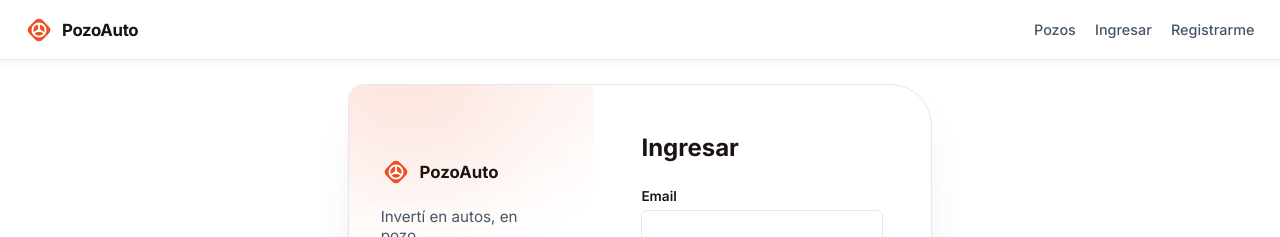
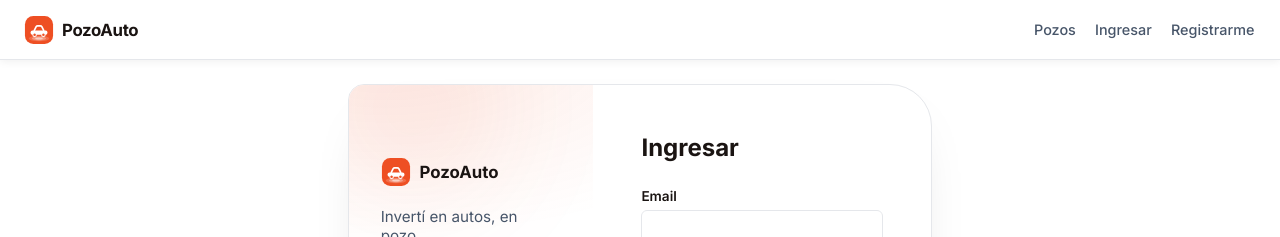
Before and after one commit to Sincro-arg/AH-front, an Angular app: page /login in a window 1280 px wide. Shown: the top 237 px of the page. Built offline with nearby package versions, Linux system fonts and the light colour scheme.

Commit message:
tarea 674: reemplazar el logo rombo/brujula por un componente app-logo con el icono de auto del favicon
Agent: c2

```diff
--- a/src/app/components/header/header.css
+++ b/src/app/components/header/header.css
@@ -40,12 +40,6 @@
 .header__brand:hover {
   text-decoration: none;
   color: var(--color-primary);
-}
-
-.header__logo {
-  width: 30px;
-  height: 30px;
-  flex-shrink: 0;
 }
 
 .header__brand-name {
--- a/src/app/components/header/header.html
+++ b/src/app/components/header/header.html
@@ -1,24 +1,7 @@
 <header class="header">
   <div class="header__inner">
     <a class="header__brand" [routerLink]="estaLogueado() ? '/cuenta' : '/'">
-      <svg
-        class="header__logo"
-        viewBox="0 0 32 32"
-        fill="none"
-        aria-hidden="true"
-        focusable="false"
-      >
-        <rect x="6" y="6" width="20" height="20" rx="5" fill="var(--color-primary)" transform="rotate(45 16 16)" />
-        <circle cx="16" cy="16" r="7" fill="none" stroke="#fff" stroke-width="2" />
-        <path
-          d="M16 16V10M16 16L21.2 19M16 16L10.8 19"
-          stroke="#fff"
-          stroke-width="2"
-          stroke-linecap="round"
-          stroke-linejoin="round"
-        />
-        <path d="M16 12.6 18.3 16.8H13.7Z" fill="#fff" />
-      </svg>
+      <app-logo />
       <span class="header__brand-name">PozoAuto</span>
     </a>
 
--- a/src/app/components/header/header.ts
+++ b/src/app/components/header/header.ts
@@ -1,11 +1,12 @@
 import { Component, computed, inject, ChangeDetectionStrategy } from '@angular/core';
 import { RouterLink } from '@angular/router';
 import { AuthService } from '../../services/auth.service';
+import { Logo } from '../logo/logo';
 
 @Component({
   selector: 'app-header',
   standalone: true,
-  imports: [RouterLink],
+  imports: [RouterLink, Logo],
   templateUrl: './header.html',
   changeDetection: ChangeDetectionStrategy.Default,
   styleUrl: './header.css',
--- a/src/app/components/login/login.css
+++ b/src/app/components/login/login.css
@@ -90,11 +90,6 @@
   font-weight: 800;
   font-size: 1.05rem;
   color: var(--color-text);
-}
-
-.login-page__brand-logo {
-  width: 30px;
-  height: 30px;
 }
 
 .login-page__tagline {
--- a/src/app/components/login/login.html
+++ b/src/app/components/login/login.html
@@ -7,18 +7,7 @@
 
     <div class="login-page__panel-content">
       <span class="login-page__brand">
-        <svg class="login-page__brand-logo" viewBox="0 0 32 32" fill="none" focusable="false">
-          <rect x="6" y="6" width="20" height="20" rx="5" fill="var(--color-primary)" transform="rotate(45 16 16)" />
-          <circle cx="16" cy="16" r="7" fill="none" stroke="#fff" stroke-width="2" />
-          <path
-            d="M16 16V10M16 16L21.2 19M16 16L10.8 19"
-            stroke="#fff"
-            stroke-width="2"
-            stroke-linecap="round"
-            stroke-linejoin="round"
-          />
-          <path d="M16 12.6 18.3 16.8H13.7Z" fill="#fff" />
-        </svg>
+        <app-logo />
         PozoAuto
       </span>
       <p class="login-page__tagline">Invertí en autos, en pozo.</p>
--- a/src/app/components/login/login.ts
+++ b/src/app/components/login/login.ts
@@ -3,11 +3,12 @@ import { Router, RouterLink } from '@angular/router';
 import { FormBuilder, ReactiveFormsModule, Validators } from '@angular/forms';
 import { HttpErrorResponse } from '@angular/common/http';
 import { AuthService } from '../../services/auth.service';
+import { Logo } from '../logo/logo';
 
 @Component({
   selector: 'app-login',
   standalone: true,
-  imports: [ReactiveFormsModule, RouterLink],
+  imports: [ReactiveFormsModule, RouterLink, Logo],
   templateUrl: './login.html',
   styleUrl: './login.css',
 })
--- /dev/null
+++ b/src/app/components/logo/logo.css
@@ -0,0 +1,10 @@
+:host {
+  display: inline-block;
+  flex-shrink: 0;
+}
+
+.logo__svg {
+  display: block;
+  width: 100%;
+  height: 100%;
+}
--- /dev/null
+++ b/src/app/components/logo/logo.html
@@ -0,0 +1,16 @@
+<svg class="logo__svg" viewBox="0 0 32 32" fill="none" aria-hidden="true" focusable="false">
+  <rect x="1" y="1" width="30" height="30" rx="9" fill="var(--color-primary)" />
+  <ellipse cx="16" cy="25" rx="11" ry="3" fill="#fff" opacity="0.18" />
+  <ellipse cx="16" cy="25" rx="7.5" ry="2.1" fill="#fff" opacity="0.32" />
+  <ellipse cx="16" cy="25" rx="4" ry="1.1" fill="#fff" opacity="0.5" />
+  <rect x="7" y="16.5" width="18" height="4.5" rx="2" fill="#fff" />
+  <path
+    d="M11 16.5 13 12.5c.3-.6.9-1 1.6-1h2.8c.7 0 1.3.4 1.6 1l2 4"
+    stroke="#fff"
+    stroke-width="1.8"
+    stroke-linecap="round"
+    stroke-linejoin="round"
+  />
+  <circle cx="11.3" cy="21" r="1.9" fill="var(--color-primary)" stroke="#fff" stroke-width="1.1" />
+  <circle cx="20.7" cy="21" r="1.9" fill="var(--color-primary)" stroke="#fff" stroke-width="1.1" />
+</svg>
--- /dev/null
+++ b/src/app/components/logo/logo.ts
@@ -0,0 +1,15 @@
+import { Component, input } from '@angular/core';
+
+@Component({
+  selector: 'app-logo',
+  standalone: true,
+  templateUrl: './logo.html',
+  styleUrl: './logo.css',
+  host: {
+    '[style.width.px]': 'size()',
+    '[style.height.px]': 'size()',
+  },
+})
+export class Logo {
+  readonly size = input(30);
+}
--- a/src/app/components/registro/registro.css
+++ b/src/app/components/registro/registro.css
@@ -90,11 +90,6 @@
   font-weight: 800;
   font-size: 1.05rem;
   color: var(--color-text);
-}
-
-.login-page__brand-logo {
-  width: 30px;
-  height: 30px;
 }
 
 .login-page__tagline {
--- a/src/app/components/registro/registro.html
+++ b/src/app/components/registro/registro.html
@@ -7,18 +7,7 @@
 
     <div class="login-page__panel-content">
       <span class="login-page__brand">
-        <svg class="login-page__brand-logo" viewBox="0 0 32 32" fill="none" focusable="false">
-          <rect x="6" y="6" width="20" height="20" rx="5" fill="var(--color-primary)" transform="rotate(45 16 16)" />
-          <circle cx="16" cy="16" r="7" fill="none" stroke="#fff" stroke-width="2" />
-          <path
-            d="M16 16V10M16 16L21.2 19M16 16L10.8 19"
-            stroke="#fff"
-            stroke-width="2"
-            stroke-linecap="round"
-            stroke-linejoin="round"
-          />
-          <path d="M16 12.6 18.3 16.8H13.7Z" fill="#fff" />
-        </svg>
+        <app-logo />
         PozoAuto
       </span>
       <p class="login-page__tagline">Creá tu cuenta e invertí en pozo.</p>
--- a/src/app/components/registro/registro.ts
+++ b/src/app/components/registro/registro.ts
@@ -3,11 +3,12 @@ import { Router, RouterLink } from '@angular/router';
 import { FormBuilder, ReactiveFormsModule, Validators } from '@angular/forms';
 import { HttpErrorResponse } from '@angular/common/http';
 import { AuthService } from '../../services/auth.service';
+import { Logo } from '../logo/logo';
 
 @Component({
   selector: 'app-registro',
   standalone: true,
-  imports: [ReactiveFormsModule, RouterLink],
+  imports: [ReactiveFormsModule, RouterLink, Logo],
   templateUrl: './registro.html',
   styleUrl: './registro.css',
 })
```
